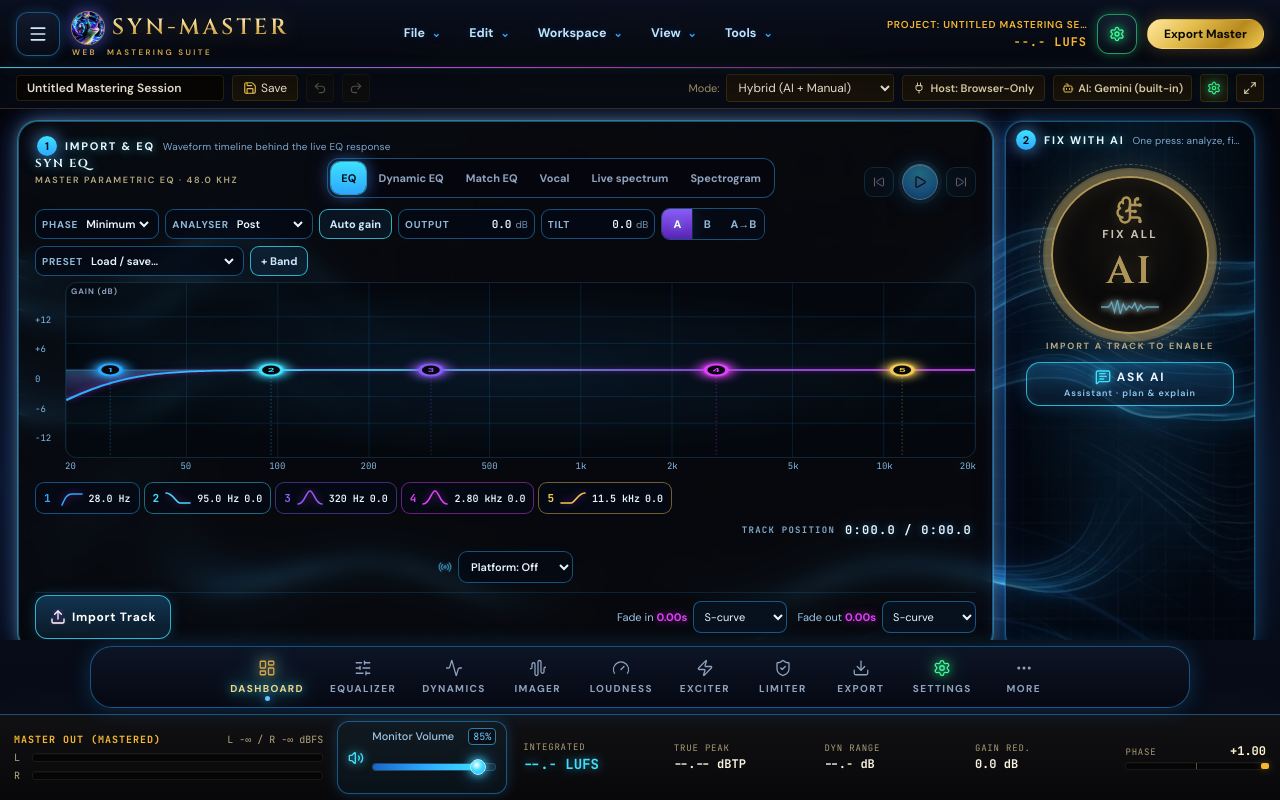
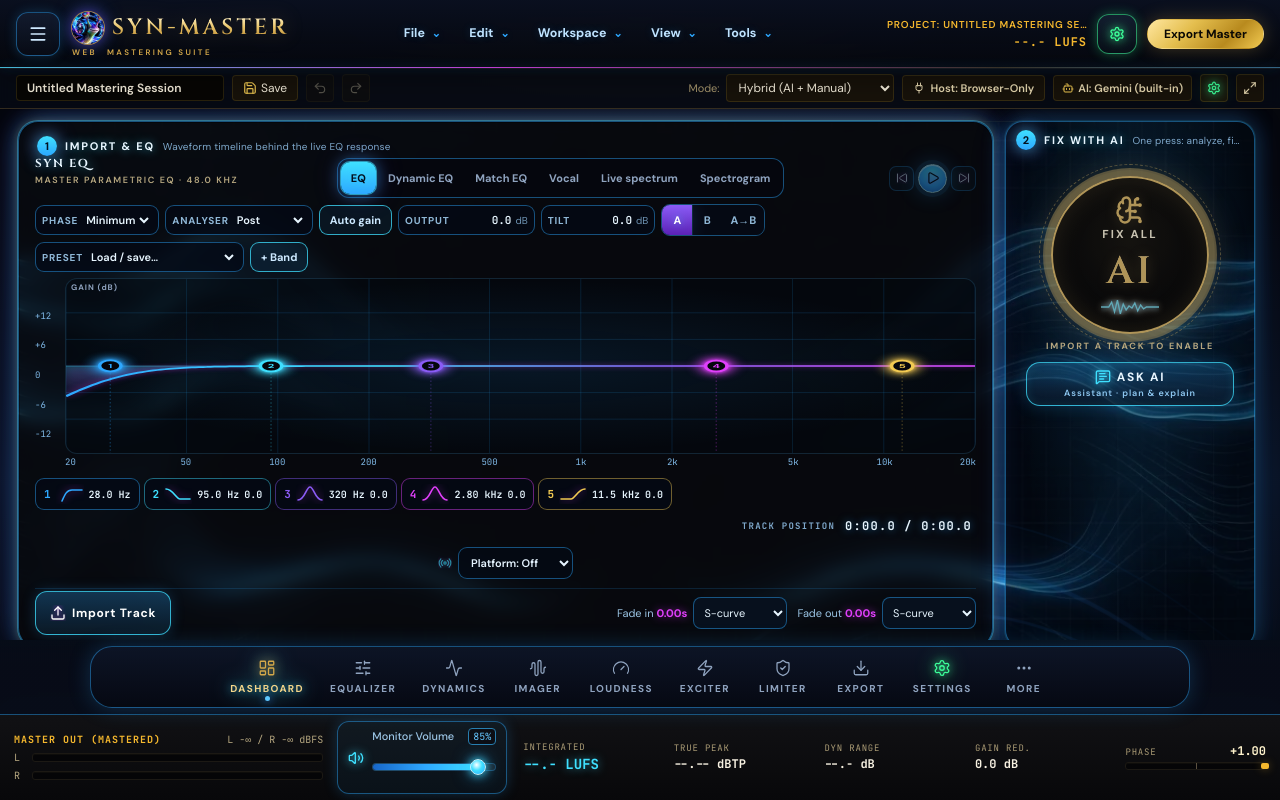
Before and after one commit to LILSYNNOFFICIAL/SYN-MASTER, a React (Vite) app: page / in a window 1280 px wide. Built offline with nearby package versions, Linux system fonts and the light colour scheme.

Commit message:
Style compact transport controls in EQ header

```diff
--- a/src/skin/skin.css
+++ b/src/skin/skin.css
@@ -951,3 +951,47 @@ g.is-solo .syn-eqx-node{stroke-dasharray:3 2;}
 
 /* The shared EQ/waveform canvas also acts as the track-seek surface. */
 .syn-ceq-svg[tabindex="0"]{cursor:crosshair;}
+
+
+/* EQ header transport: compact controls beside the view selector. */
+.syn-eq-head > .syn-player-transport {
+  flex: 0 0 auto;
+  gap: 4px;
+  margin: 0 0 0 6px;
+  align-self: center;
+}
+.syn-eq-head > .syn-player-transport .syn-player-icon {
+  width: 25px;
+  min-width: 25px;
+  height: 25px;
+  min-height: 25px;
+  padding: 0;
+  border-radius: 7px;
+}
+.syn-eq-head > .syn-player-transport .syn-player-play {
+  width: 29px;
+  min-width: 29px;
+  height: 29px;
+  min-height: 29px;
+  padding: 0;
+}
+.syn-player-integrated .syn-player-transport { margin: 0; }
+@media (max-width: 1023px) {
+  .syn-eq-panel .syn-eq-head {
+    display: grid;
+    grid-template-columns: minmax(0, 1fr) auto;
+    align-items: center;
+    column-gap: 8px;
+    row-gap: 8px;
+  }
+  .syn-eq-panel .syn-eq-head > .syn-seg {
+    grid-column: 1 / -1;
+    grid-row: 2;
+    width: 100%;
+  }
+  .syn-eq-head > .syn-player-transport {
+    grid-column: 2;
+    grid-row: 1;
+    margin: 0;
+  }
+}
```
